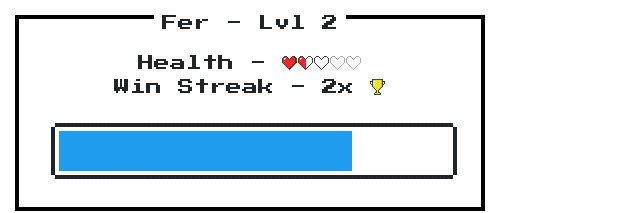
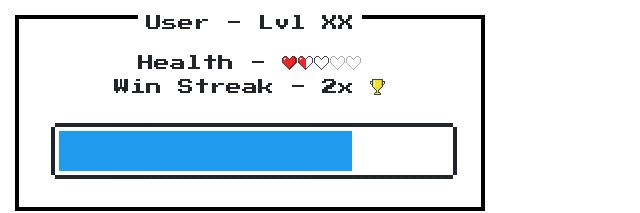
Before and after one commit to FerJSsilva/habit-tracker-frontend-cra, a React (Create React App) app: page / in a window 1280 px wide. Shown: the top 213 px of the page, without its empty margins (0-640 px from the left). Built offline with nearby package versions, Linux system fonts and the light colour scheme.

Commit message:
maint: update Dashboard title

```diff
--- a/src/components/domain-components/Dashboard/Dashboard.jsx
+++ b/src/components/domain-components/Dashboard/Dashboard.jsx
@@ -3,7 +3,7 @@ import Container from '../../../components/block-components/NES/Container/Contai
 
 const Dashboard = () => (
   <Container
-    title={'Fer - Lvl 2'}
+    title={'User - Lvl XX'}
     centered
   >
     <div>
```
